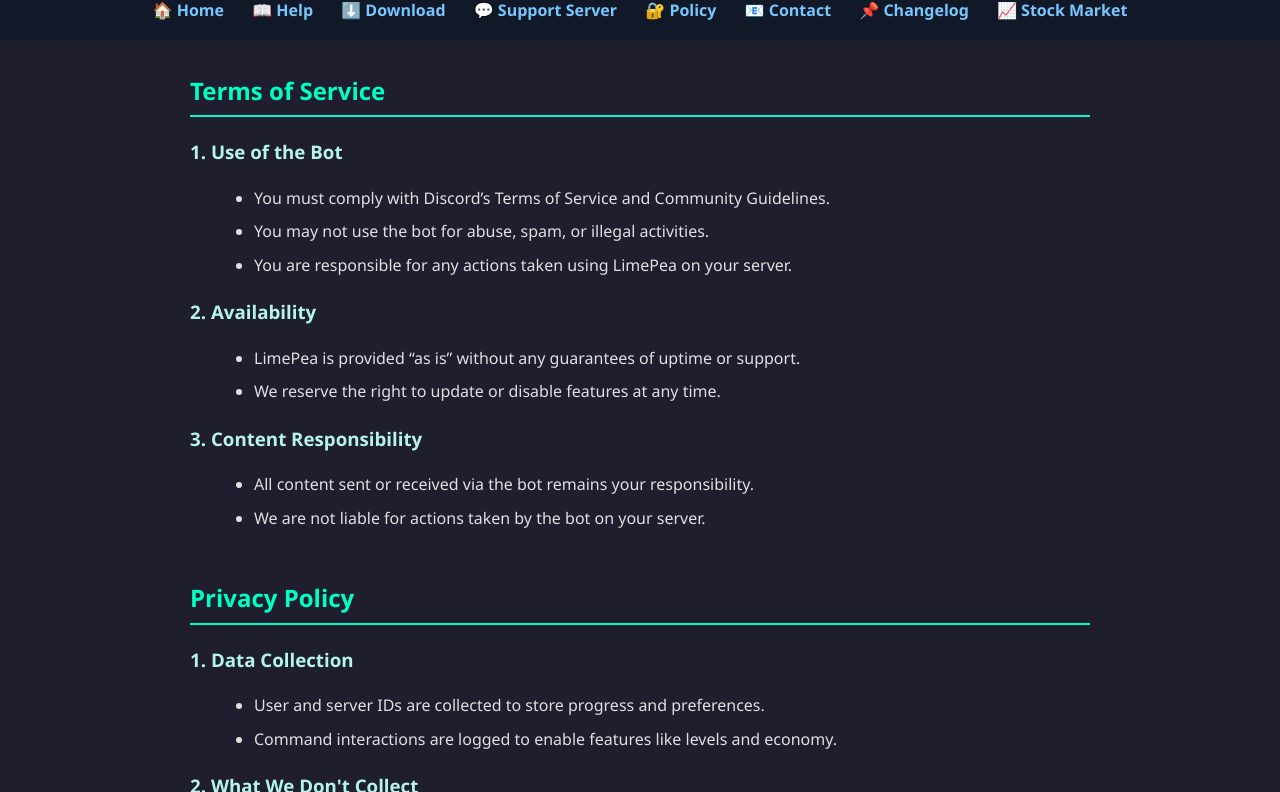
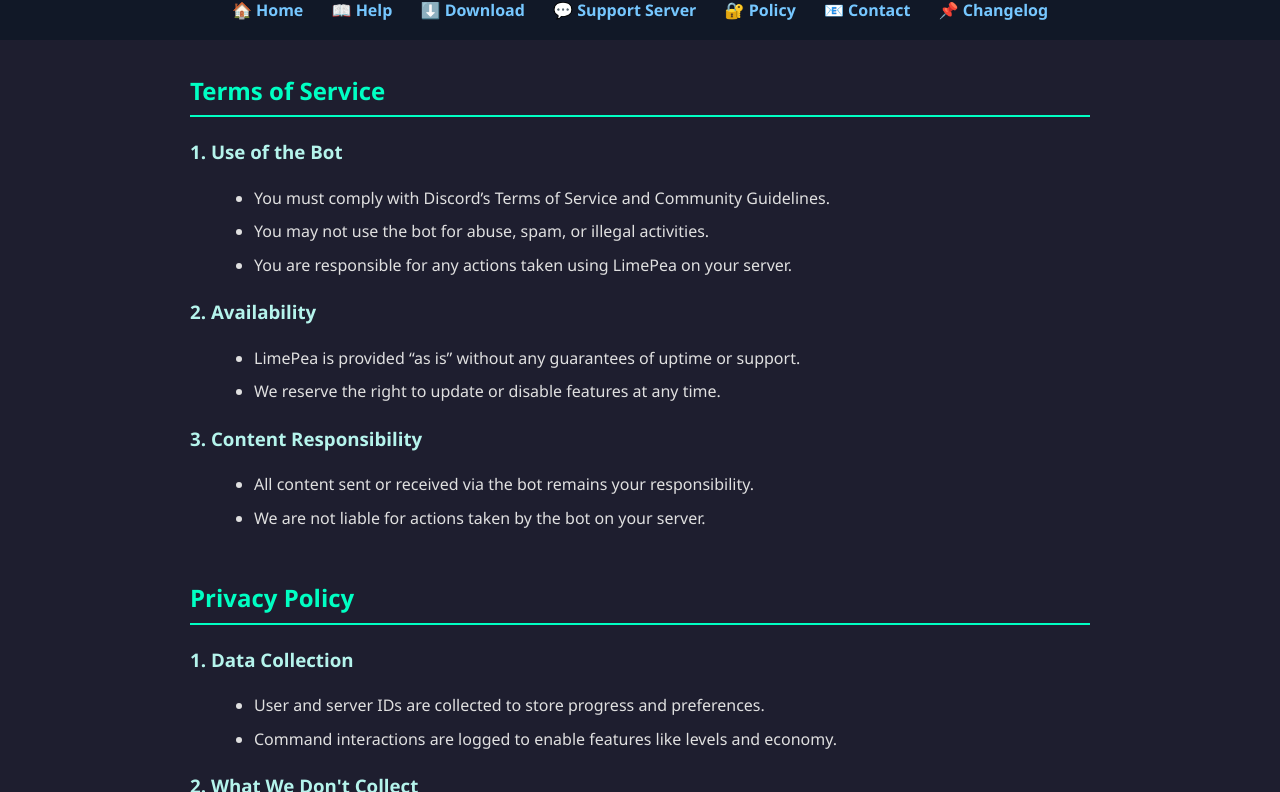
Before and after one commit to adadadadadaj/limepea-legal, a plain HTML site: page policy.html in a window 1280 px wide. Shown: the part 77-869 px from the top of the page. Drawn offline with Linux system fonts and the light colour scheme.

Commit message:
Update policy.html

```diff
--- a/policy.html
+++ b/policy.html
@@ -76,7 +76,6 @@
       <a href="policy.html">🔐 Policy</a>
       <a href="contact.html">📧 Contact</a>
       <a href="changelog.html">📌 Changelog</a>
-      <a href="stock.html">📈 Stock Market</a>
     </nav>
   </header>
   <main>
```
